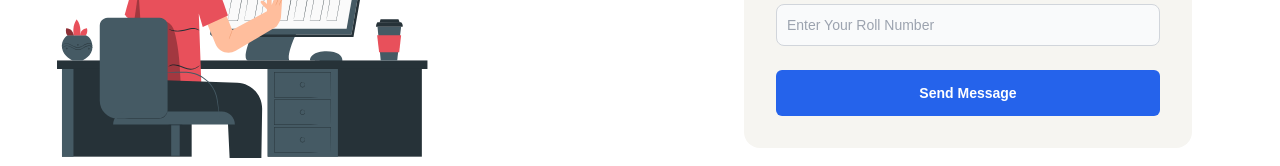
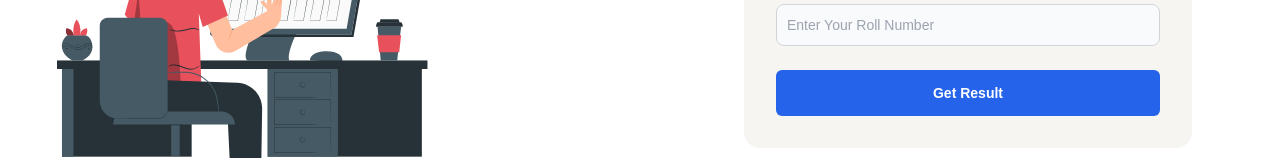
Before and after one commit to Shakiqurrahman/computer-club-spi, a React (Vite) app: page /results in a window 1280 px wide. Shown: the part 489-655 px from the top of the page. Built offline with nearby package versions, Linux system fonts and the light colour scheme.

Commit message:
button updated

```diff
--- a/src/components/ResultHero.jsx
+++ b/src/components/ResultHero.jsx
@@ -89,7 +89,7 @@ const ResultHero = () => {
             type="submit"
             className="mt-6 py-3 px-4 w-full text-sm border border-transparent text-white bg-blue-600 hover:bg-white hover:text-blue-600 hover:border-blue-600 font-semibold  rounded-md duration-300 "
           >
-            Send Message
+            Get Result
           </button>
           {error && <p className="text-red-500 mt-2 text-center">{error}</p>}
         </form>
```
